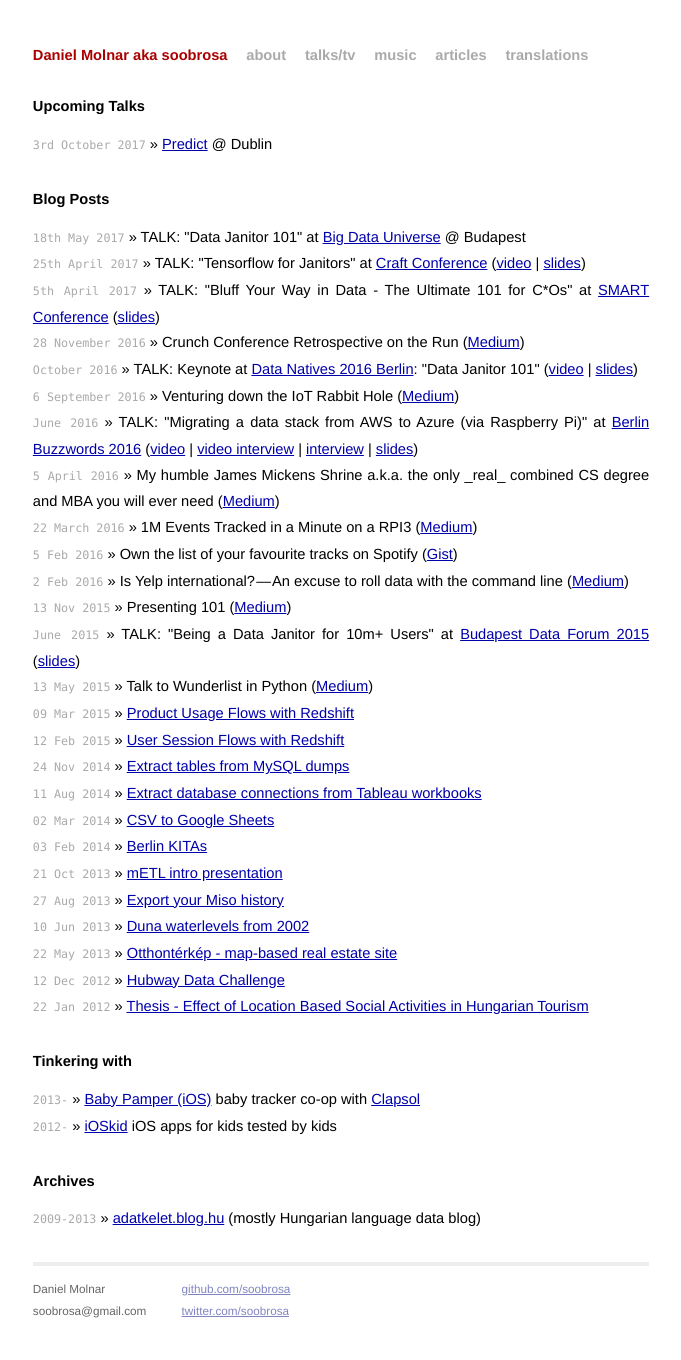
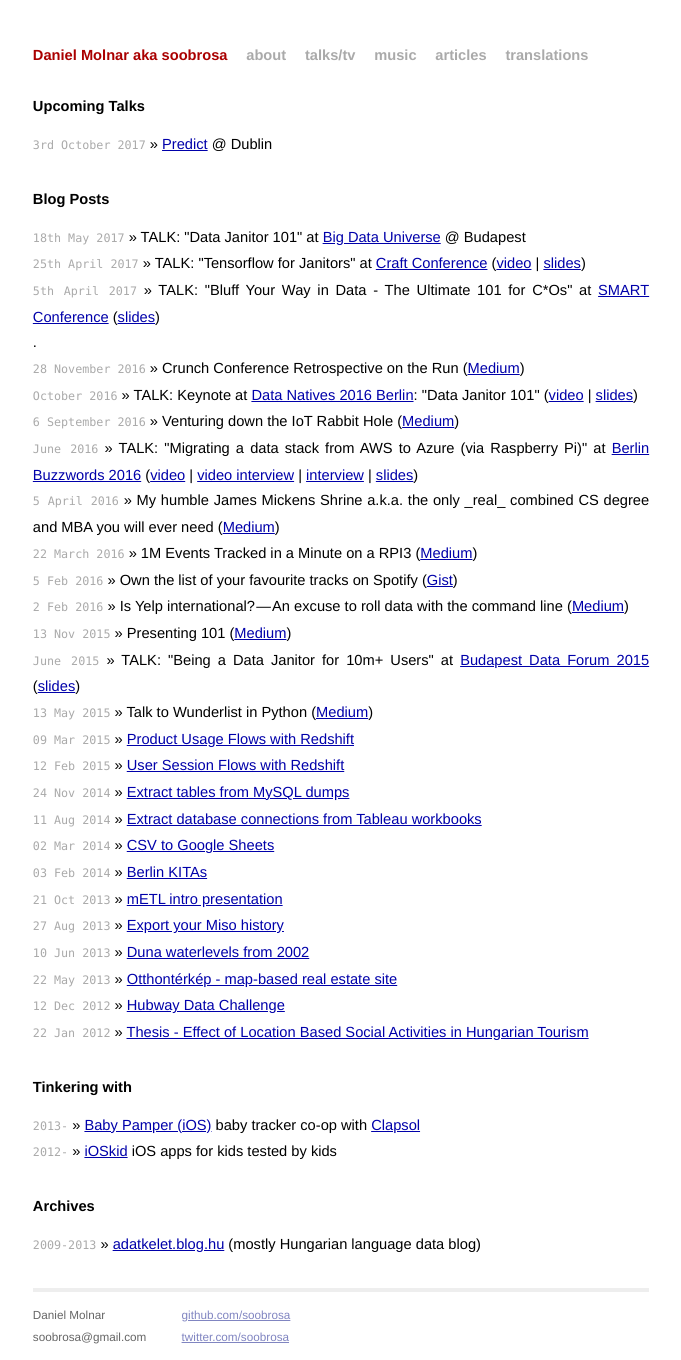
Before and after one commit to mojombo/mojombo.github.io, a Jekyll site: the page built from index.html, in a window 1280 px wide. Shown: the whole page, without its empty margins (299-980 px from the left). Built offline with Jekyll 4.4.1, drawn with Linux system fonts in a browser that asks for light colours; before the commit the page ends 1334 px from its top, so only the background shows below that.

Commit message:
Update index.html

```diff
--- a/index.html
+++ b/index.html
@@ -15,7 +15,7 @@
     <li><span>18th May 2017</span> &raquo; TALK: "Data Janitor 101" at <a href="https://bdu.hu">Big Data Universe</a> @ Budapest
     <li><span>25th April 2017</span> &raquo; TALK: "Tensorflow for Janitors" at <a href="https://craft-conf.com">Craft Conference</a> (<a href="http://www.ustream.tv/recorded/102859407">video</a> | <a href="https://www.slideshare.net/soobrosa/tensorflow-for-janitors">slides</a>)
     <li><span>5th April 2017</span> &raquo; TALK: "Bluff Your Way in Data - The Ultimate 101 for C*Os" at <a href="http://www.smartmobilhq.hu">SMART Conference</a> (<a href="https://www.slideshare.net/soobrosa/bluff-your-way-in-data-the-ultimate-101-for-cos">slides</a>)
-    <li></li>
+    <li>.</li>
     <li><span>28 November 2016</span> &raquo; Crunch Conference Retrospective on the Run (<a href="https://medium.com/@soobrosa/crunch-conference-retrospective-on-the-run-e2e4839cee02#.e8do7ngm0">Medium</a>)
     <li><span>October 2016</span> &raquo; TALK: Keynote at <a href="http://datanatives.io">Data Natives 2016 Berlin</a>: "Data Janitor 101" (<a href="https://www.youtube.com/watch?v=oKWmg3oBJgc">video</a> | <a href="http://www.slideshare.net/soobrosa/data-janitor-101">slides</a>)
     <li><span>6 September 2016</span> &raquo; Venturing down the IoT Rabbit Hole (<a href="https://medium.com/@soobrosa/venturing-down-the-iot-rabbit-hole-5480f8273e68#.5l20h7d8m">Medium</a>)
```
